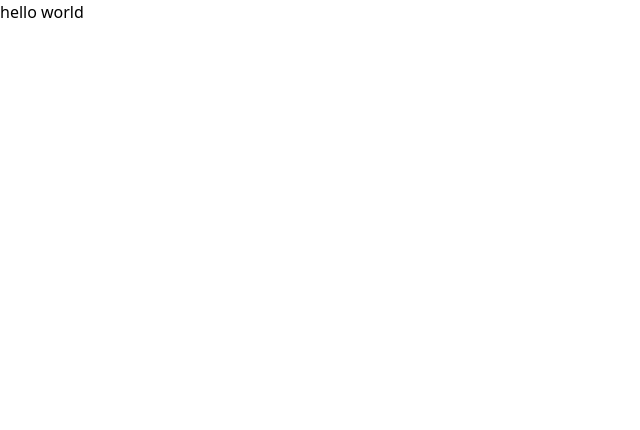
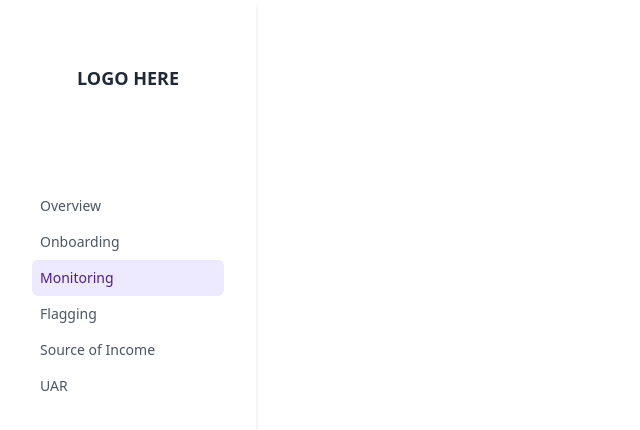
Before and after one commit to DHRUVA-N-L-CHOUDHARY/Dashboard, a React (Create React App) app: page / in a window 1280 px wide. Shown: the top 430 px of the page, without its empty margins (0-640 px from the left). Built offline with nearby package versions, Linux system fonts and the light colour scheme.

Commit message:
Added Sidebar

```diff
--- a/src/App.js
+++ b/src/App.js
@@ -1,8 +1,9 @@
 import "./App.css";
+import Sidebar from "./components/sidebar";
 
 function App() {
   return (
-    <div>hello world</div>
+    <div><Sidebar/></div>
   );
 }
 
--- /dev/null
+++ b/src/components/sidebar.js
@@ -0,0 +1,50 @@
+import React from "react";
+
+const navigationLinks = [
+  { name: "Overview", href: "#", current: false },
+  { name: "Onboarding", href: "#", current: false },
+  { name: "Monitoring", href: "#", current: true },
+  { name: "Flagging", href: "#", current: false },
+  { name: "Source of Income", href: "#", current: false },
+  { name: "UAR", href: "#", current: false },
+];
+
+function classNames(...classes) {
+  return classes.filter(Boolean).join(" ");
+}
+
+const Sidebar = () => {
+  return (
+    <div className="h-full w-1/5 min-h-screen shadow-md bg-white flex flex-col">
+      <div className="px-4 sm:px-6 lg:px-8  ">
+        <div className="flex flex-col items-center justify-center mt-16">
+          <div className="flex items-center ">
+            <span className="text-lg font-bold text-gray-800">LOGO HERE</span>
+          </div>
+        </div>
+
+        <nav className="mt-24 items-center ">
+          <div>
+            {navigationLinks.map((item) => (
+              <a
+                key={item.name}
+                href={item.href}
+                className={classNames(
+                  item.current
+                    ? "bg-violet-100 text-violet-900"
+                    : "text-gray-600 hover:bg-gray-50 hover:text-violet-900",
+                  "group flex items-center px-2 py-2 text-sm font-medium rounded-md"
+                )}
+                aria-current={item.current ? "page" : undefined}
+              >
+                {item.name}
+              </a>
+            ))}
+          </div>
+        </nav>
+      </div>
+    </div>
+  );
+};
+
+export default Sidebar;
```
